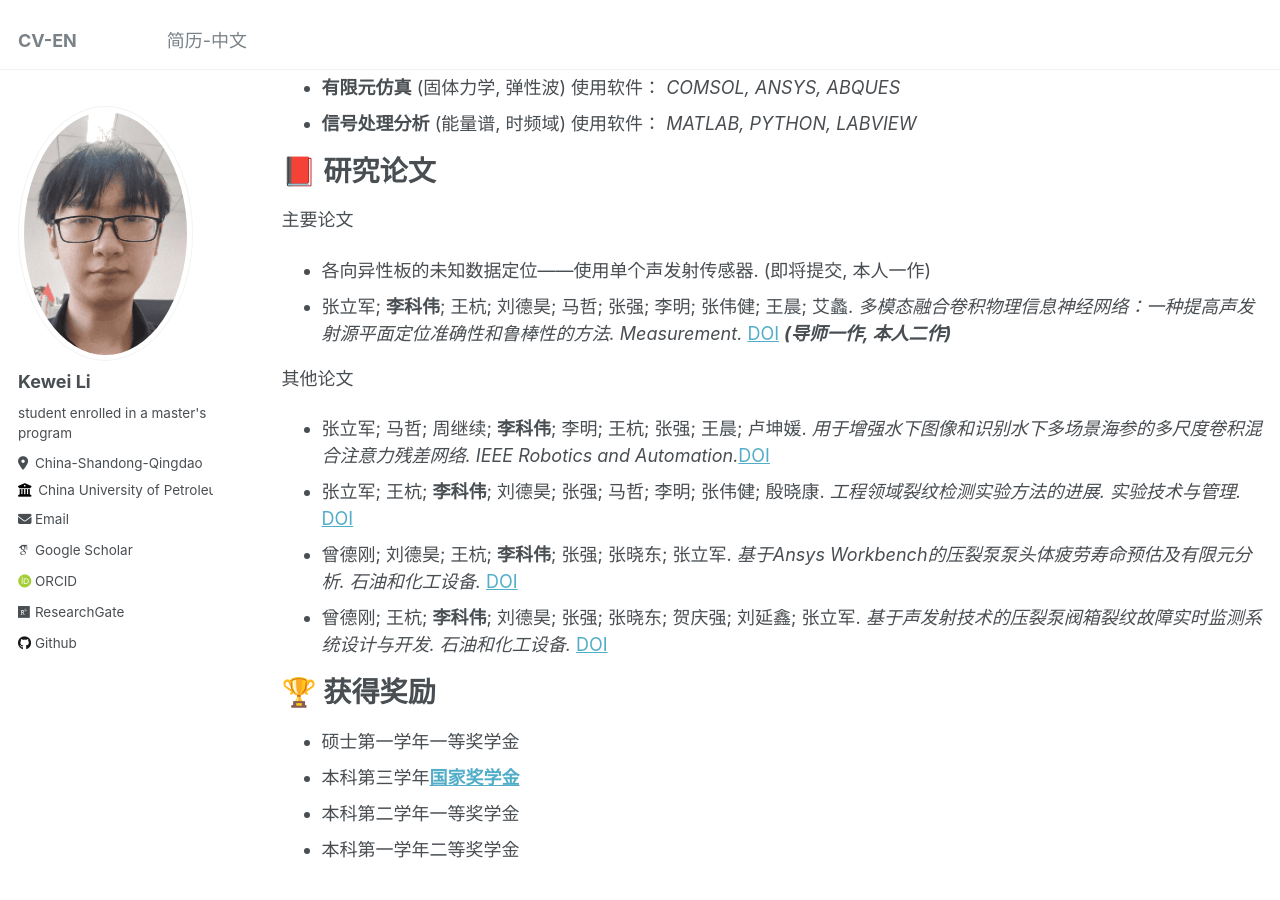
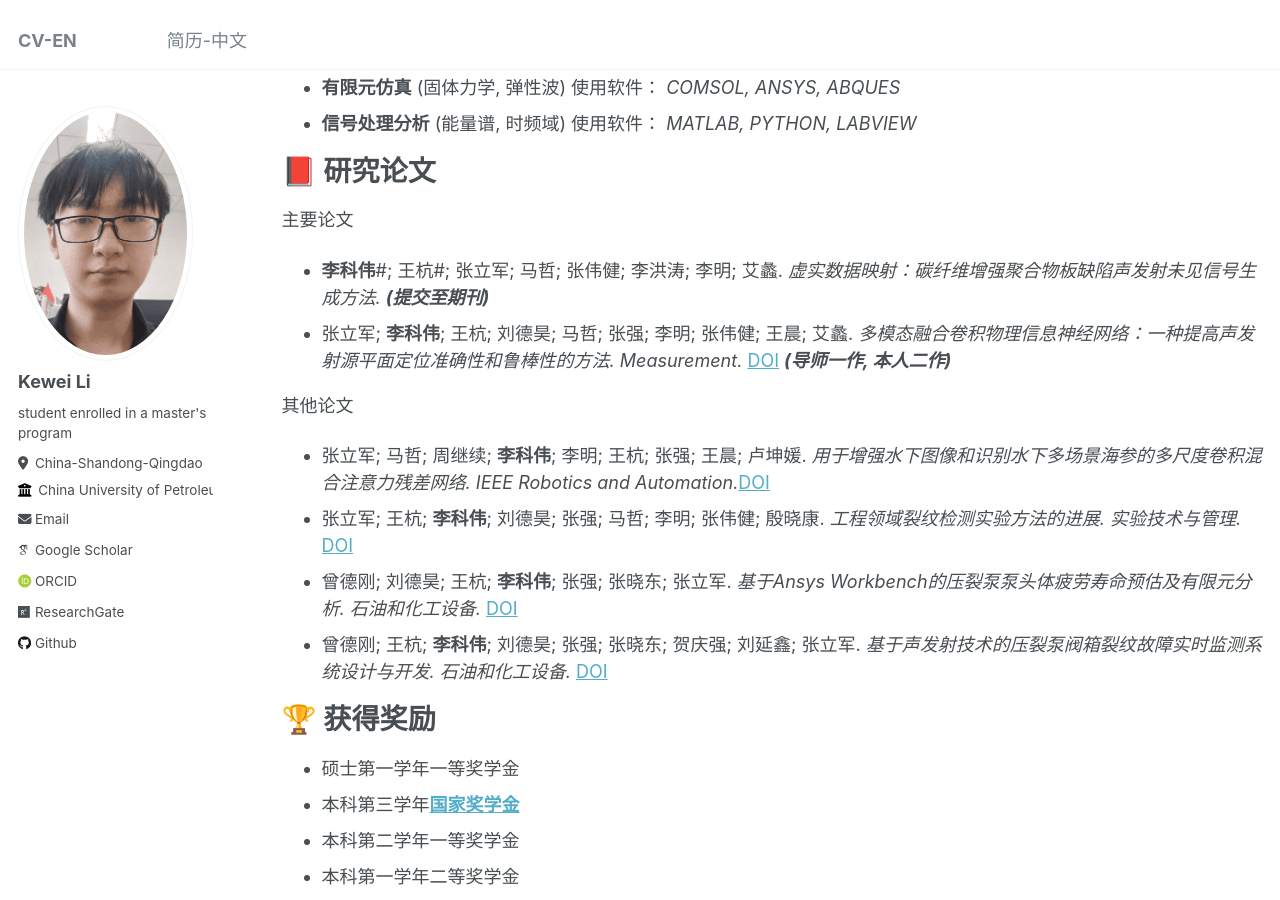
Before and after one commit to TheHangedManC/TheHangedManC-thehangedmanc.github.io, a Jekyll site: the page built from _pages/publications.md, in a window 1280 px wide and 900 px high, scrolled down 753 px. Built offline with Jekyll 4.4.1, drawn with Linux system fonts in a browser that asks for light colours; some web fonts are replaced.

Commit message:
Update publications.md

```diff
--- a/_pages/publications.md
+++ b/_pages/publications.md
@@ -37,7 +37,7 @@ author_profile: true
 📕 研究论文
 ======
 主要论文
-*   各向异性板的未知数据定位——使用单个声发射传感器. (即将提交, 本人一作)
+*   **李科伟**#; 王杭#; 张立军; 马哲; 张伟健; 李洪涛; 李明; 艾蠡. *虚实数据映射：碳纤维增强聚合物板缺陷声发射未见信号生成方法.* ***(提交至期刊)***
 *   张立军; **李科伟**; 王杭; 刘德昊; 马哲; 张强; 李明; 张伟健; 王晨; 艾蠡. *多模态融合卷积物理信息神经网络：一种提高声发射源平面定位准确性和鲁棒性的方法. Measurement.* [DOI](https://www.sciencedirect.com/science/article/pii/S0263224124008807/)
     ***(导师一作, 本人二作)***
 
```
